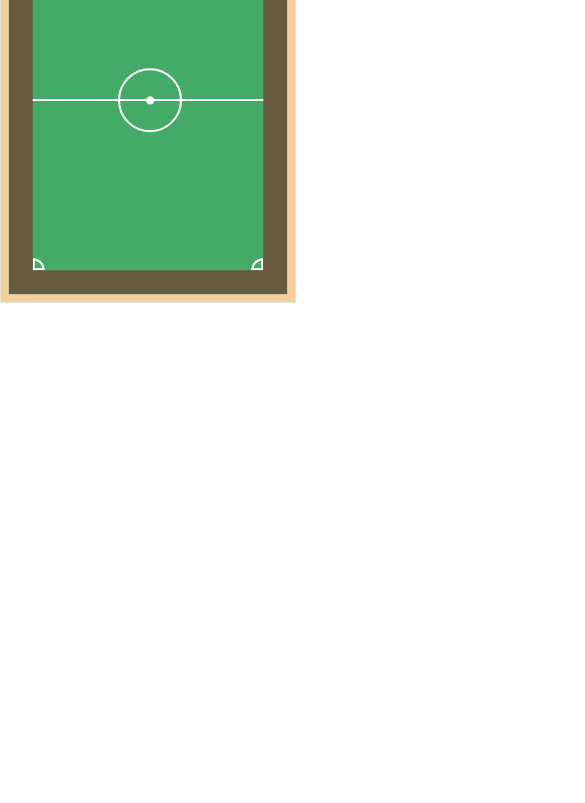
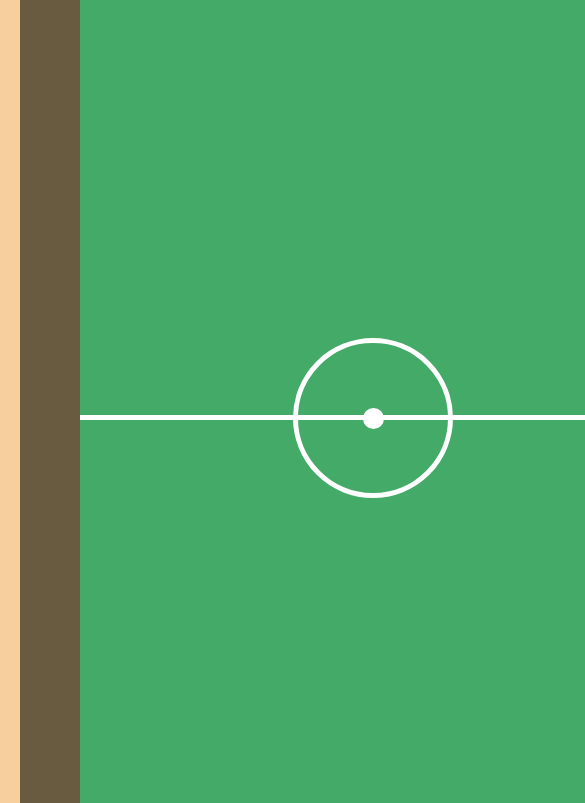
Before and after one commit to jigsaw2510/ARC-Table-Games, a plain HTML site: page index.html in a window 390 px wide. Shown: the part 113-916 px from the top of the page, 585 px wide, since content can reach past the window. Before the commit the page ends 844 px from the top, so only its background shows below. Drawn offline with Linux system fonts and the light colour scheme.

Commit message:
changed responsive behaviour

```diff
--- a/style.css
+++ b/style.css
@@ -90,14 +90,7 @@
     left: 558px;
     top: 603px;
 }
-@media only screen and (max-width: 600px) {
-  #page-container {
-  	transform: scale(0.4);
-  	position: absolute;
-  	left: -220px;
-  	top: -310px;
-  }
-}
+
 #navbar {
 	position: absolute;
 	top: 10px;
```
